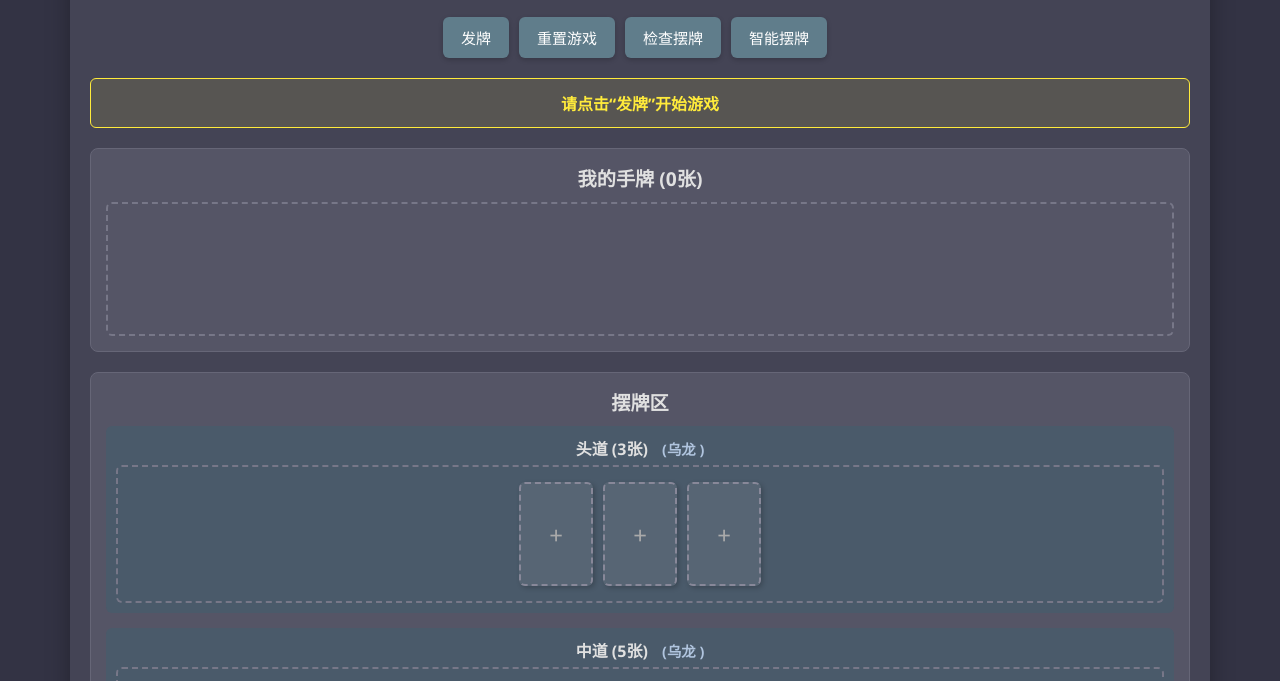
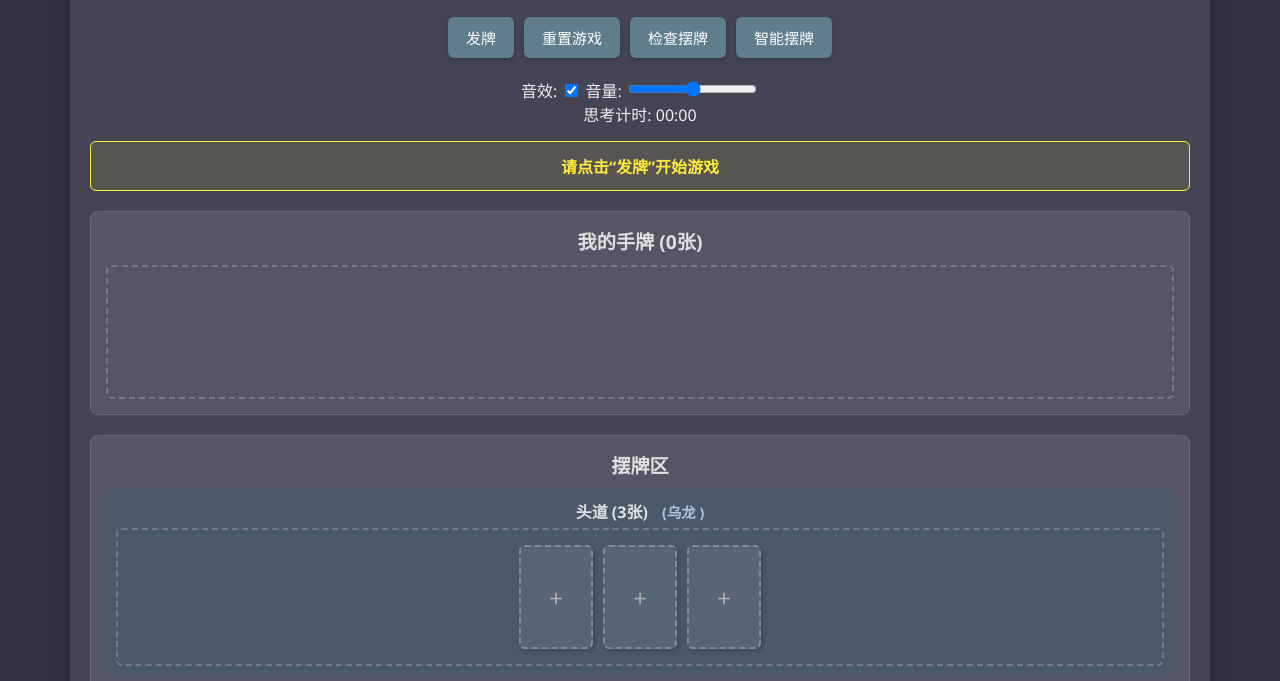
Before and after one commit to wen9529/sss, a plain HTML site: page index.html in a window 1280 px wide. Shown: the part 89-770 px from the top of the page. Drawn offline with Linux system fonts and the light colour scheme.

Commit message:
Update index.html

```diff
--- a/index.html
+++ b/index.html
@@ -15,7 +15,18 @@
             <button id="resetButton">重置游戏</button>
             <button id="checkArrangementButton">检查摆牌</button>
             <button id="autoArrangeButton" title="AI尝试自动摆牌">智能摆牌</button>
-            <span id="timerDisplay"></span> <!-- Optional: For timed games or AI thinking time -->
+        </div>
+
+        <div class="game-info-panel">
+            <div class="audio-controls">
+                <label for="soundToggle">音效:</label>
+                <input type="checkbox" id="soundToggle" checked>
+                <label for="volumeControl">音量:</label>
+                <input type="range" id="volumeControl" min="0" max="1" step="0.1" value="0.5">
+            </div>
+            <div class="timer-section">
+                <span>思考计时: </span><span id="timerDisplay">00:00</span>
+            </div>
         </div>
 
         <div id="messageArea" class="message-area"></div>
@@ -45,17 +56,19 @@
             </div>
         </div>
         <div id="validationResult" class="validation-result"></div>
+        <div id="totalScoreDisplay" class="total-score-display">总得分: 0 水</div>
     </div>
 
     <!-- ES6 Module Import -->
     <script type="module" src="js/main.js"></script>
 
-    <!-- Audio elements (optional) -->
-    <!--
+    <!-- Audio elements (你需要提供这些音频文件) -->
     <audio id="audioDeal" src="audio/deal.mp3" preload="auto"></audio>
     <audio id="audioClick" src="audio/click.mp3" preload="auto"></audio>
     <audio id="audioPlace" src="audio/place.mp3" preload="auto"></audio>
     <audio id="audioInvalid" src="audio/invalid.mp3" preload="auto"></audio>
-    -->
+    <audio id="audioWin" src="audio/win.mp3" preload="auto"></audio>
+    <audio id="audioSpecial" src="audio/special.mp3" preload="auto"></audio> <!-- 特殊牌型音效 -->
+
 </body>
 </html>
```
